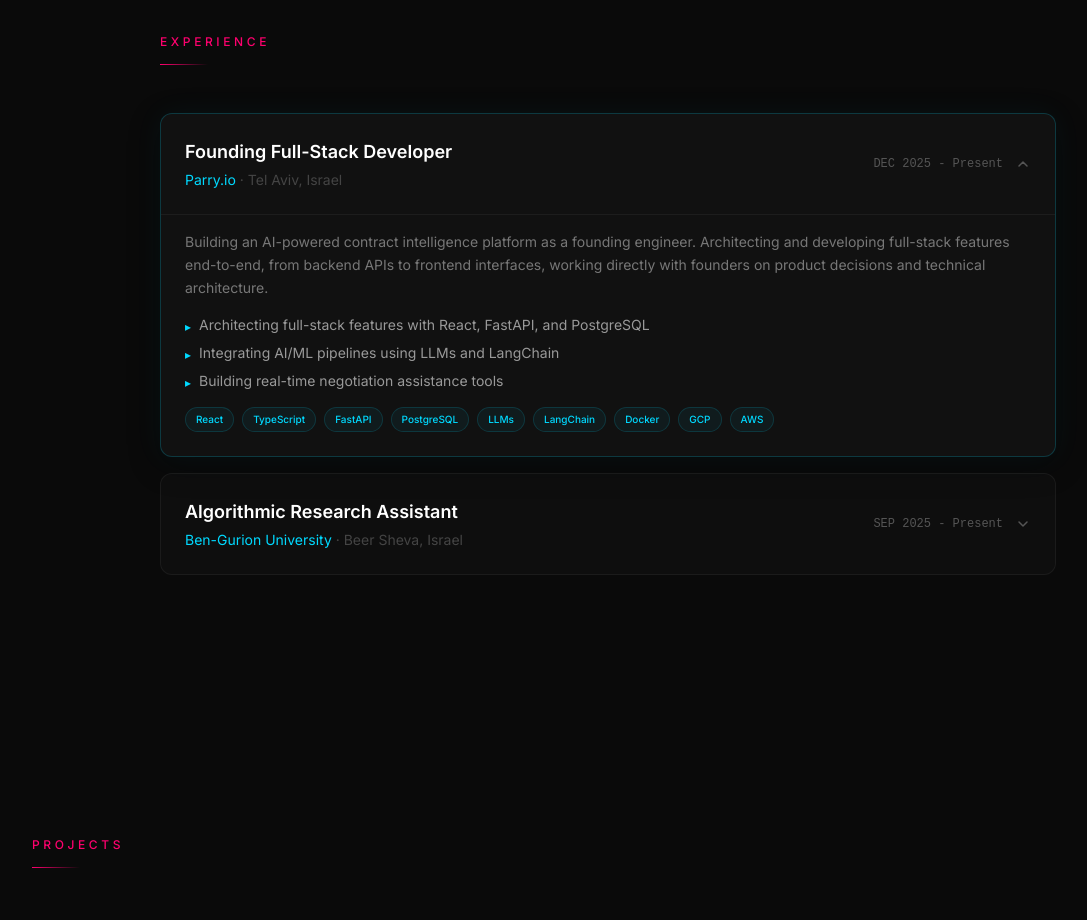
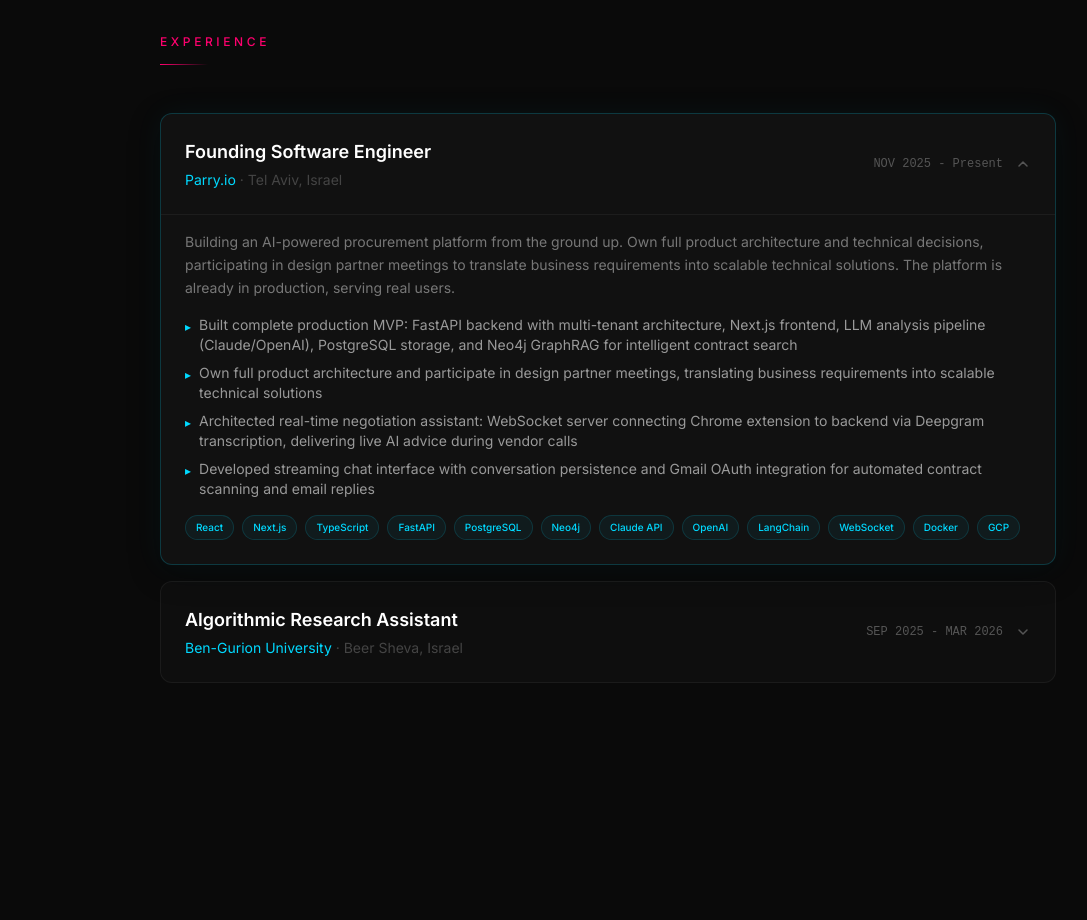
Before and after one commit to Matan1Ohayon/Matans-Portfolio, a React (Vite) app: page / in a window 1280 px wide. Shown: the part 1740-2660 px from the top of the page, without its empty margins (32-1119 px from the left). Built offline with nearby package versions, Linux system fonts and the light colour scheme.

Commit message:
updating experience and cv

```diff
--- a/src/assets/experience.js
+++ b/src/assets/experience.js
@@ -1,28 +1,32 @@
 const experienceData = [
   {
     id: 0,
-    role: "Founding Full-Stack Developer",
+    role: "Founding Software Engineer",
     company: "Parry.io",
     location: "Tel Aviv, Israel",
-    period: "DEC 2025 - Present",
+    period: "NOV 2025 - Present",
     type: "Full-time",
     description:
-      "Building an AI-powered contract intelligence platform as a founding engineer. Architecting and developing full-stack features end-to-end, from backend APIs to frontend interfaces, working directly with founders on product decisions and technical architecture.",
+      "Building an AI-powered procurement platform from the ground up. Own full product architecture and technical decisions, participating in design partner meetings to translate business requirements into scalable technical solutions. The platform is already in production, serving real users.",
     highlights: [
-      "Architecting full-stack features with React, FastAPI, and PostgreSQL",
-      "Integrating AI/ML pipelines using LLMs and LangChain",
-      "Building real-time negotiation assistance tools",
+      "Built complete production MVP: FastAPI backend with multi-tenant architecture, Next.js frontend, LLM analysis pipeline (Claude/OpenAI), PostgreSQL storage, and Neo4j GraphRAG for intelligent contract search",
+      "Own full product architecture and participate in design partner meetings, translating business requirements into scalable technical solutions",
+      "Architected real-time negotiation assistant: WebSocket server connecting Chrome extension to backend via Deepgram transcription, delivering live AI advice during vendor calls",
+      "Developed streaming chat interface with conversation persistence and Gmail OAuth integration for automated contract scanning and email replies",
     ],
     technologies: [
       "React",
+      "Next.js",
       "TypeScript",
       "FastAPI",
       "PostgreSQL",
-      "LLMs",
+      "Neo4j",
+      "Claude API",
+      "OpenAI",
       "LangChain",
+      "WebSocket",
       "Docker",
       "GCP",
-      "AWS"
     ],
   },
   {
@@ -30,16 +34,17 @@ const experienceData = [
     role: "Algorithmic Research Assistant",
     company: "Ben-Gurion University",
     location: "Beer Sheva, Israel",
-    period: "SEP 2025 - Present",
+    period: "SEP 2025 - MAR 2026",
     type: "Part-time",
     description:
-      "Conducted algorithmic research focusing on optimization and computational problem-solving. Developed and analyzed algorithms, contributed to academic research, and collaborated with faculty on complex computational challenges.",
+      "Validating a location-allocation algorithm for emergency centres through complex simulations and edge case analysis. Refining system logic through output analysis and authoring technical documentation for operational use.",
     highlights: [
-      "Developed and analyzed optimization algorithms",
-      "Contributed to academic research publications",
-      "Collaborated with faculty on computational challenges",
+      "Validating location-allocation algorithms through complex simulations",
+      "Analyzing edge cases and system behavior under various scenarios",
+      "Authoring technical documentation for operational deployment",
+      "Collaborating with faculty on computational optimization challenges",
     ],
-    technologies: ["Python", "Algorithms", "Data Structures", "Research"],
+    technologies: ["Python", "Algorithms", "Data Structures", "Optimization", "Research"],
   },
 ];
 
```
Also changed, not shown: 1 other file (tests, documents, lock files or other folders).
